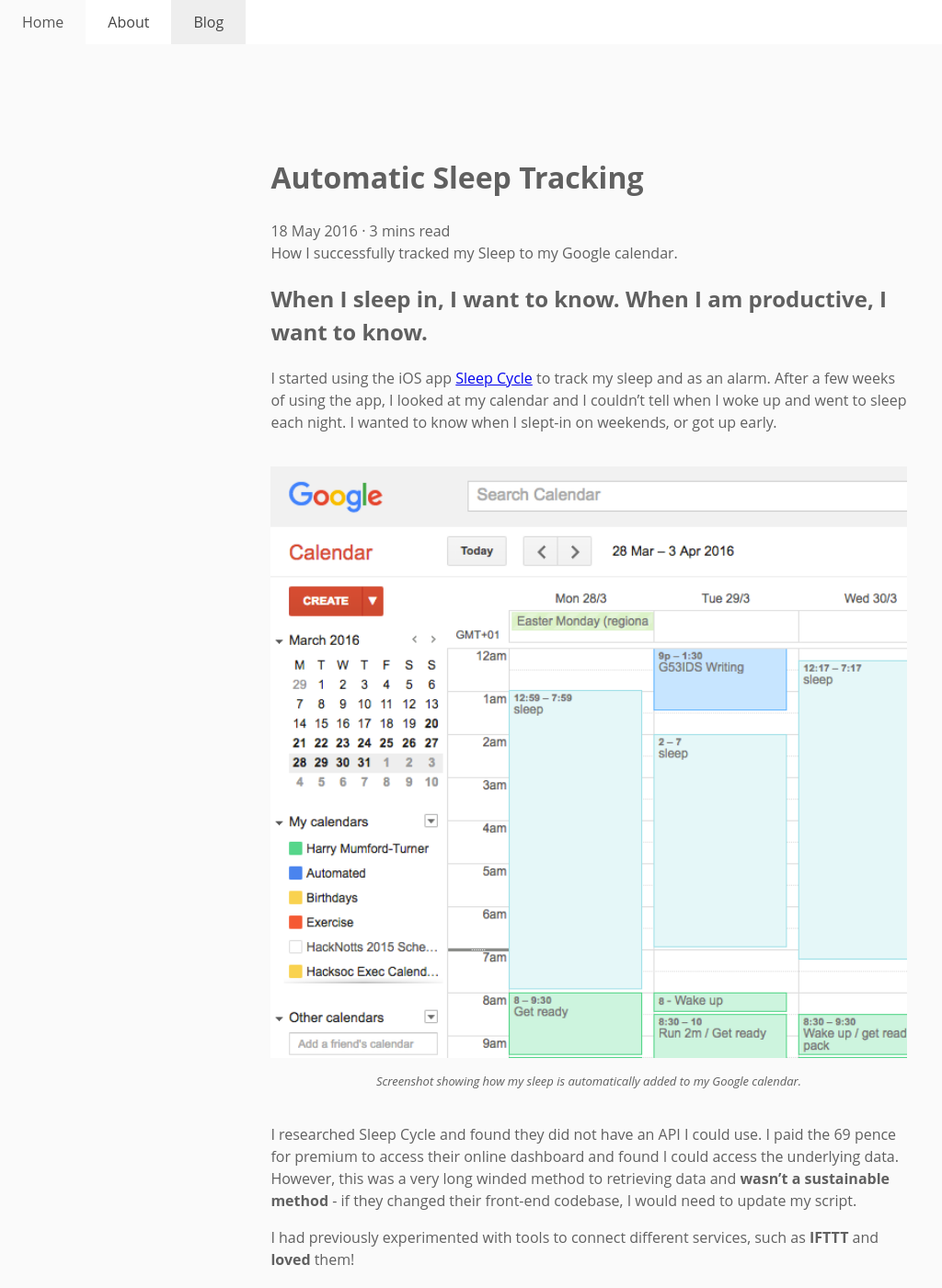
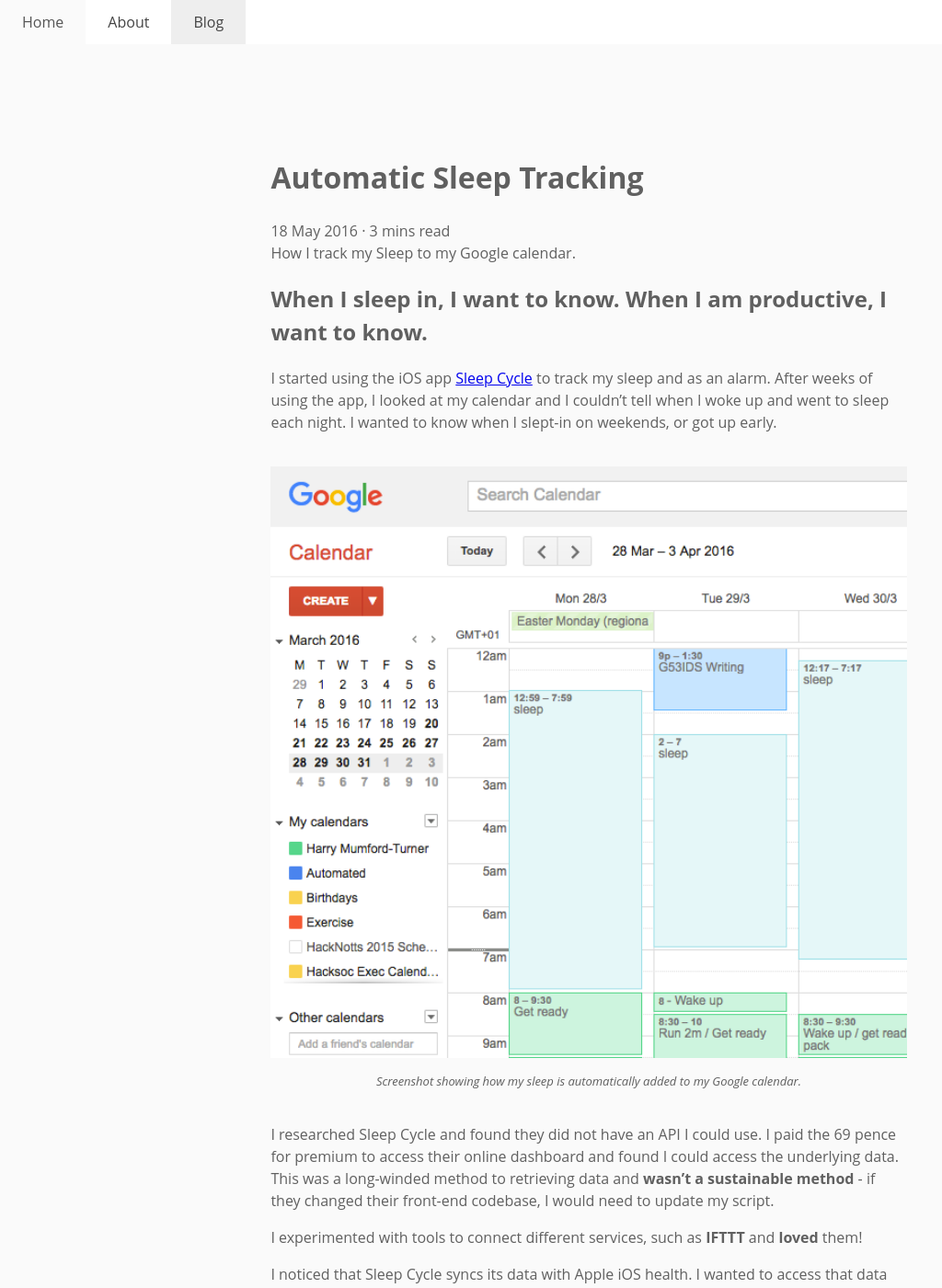
Before and after one commit to harrymt/blog, a Jekyll site: the page built from _posts/2016-05-18-sleep-tracking.md, in a window 1280 px wide and 1400 px high. Shown: the whole window at 92% size, without its empty margins (0-1024 px from the left). Built offline with Jekyll 4.4.1, drawn with Linux system fonts in a browser that asks for light colours; some of the changed text lies outside the part shown.

Commit message:
Tweaked english in current posts

```diff
--- a/_posts/2016-05-18-sleep-tracking.md
+++ b/_posts/2016-05-18-sleep-tracking.md
@@ -4,21 +4,21 @@
 ---
 
 <div class="message">
-How I successfully tracked my Sleep to my Google calendar.
+How I track my Sleep to my Google calendar.
 </div>
 
 ## When I sleep in, I want to know. When I am productive, I want to know.
 
-I started using the iOS app <a href="//www.sleepcycle.com">Sleep Cycle</a> to track my sleep and as an alarm. After a few weeks of using the app, I looked at my calendar and I couldn't tell when I woke up and went to sleep each night. I wanted to know when I slept-in on weekends, or got up early.
+I started using the iOS app <a href="//www.sleepcycle.com">Sleep Cycle</a> to track my sleep and as an alarm. After weeks of using the app, I looked at my calendar and I couldn't tell when I woke up and went to sleep each night. I wanted to know when I slept-in on weekends, or got up early.
 
 
 <img src="{{ site.baseurl }}/img/sleep-tracking.png">
 <p class="img-caption">Screenshot showing how my sleep is automatically added to my Google calendar.</p>
 
 
-I researched Sleep Cycle and found they did not have an API I could use. I paid the 69 pence for premium to access their online dashboard and found I could access the underlying data. However, this was a very long winded method to retrieving data and **wasn't a sustainable method** - if they changed their front-end codebase, I would need to update my script.
+I researched Sleep Cycle and found they did not have an API I could use. I paid the 69 pence for premium to access their online dashboard and found I could access the underlying data. This was a long-winded method to retrieving data and **wasn't a sustainable method** - if they changed their front-end codebase, I would need to update my script.
 
-I had previously experimented with tools to connect different services, such as **IFTTT** and **loved** them!
+I experimented with tools to connect different services, such as **IFTTT** and **loved** them!
 
 I noticed that Sleep Cycle syncs its data with Apple iOS health. I wanted to access that data and insert it into my calendar.
 **IFTTT** doesn't directly integrate with iOS Health, so I had to look around for other services that used that data and integrated with **IFTTT**.
@@ -80,6 +80,6 @@
 
 ## Fitbit - Steps
 
-A few months later, I managed to get my hands on a Fitbit Flex and was so happy to find it was MUCH simpler to track my sleep!
-I simply used <a href="//ifttt.com/recipes/173925-document-your-daily-activity-in-a-google-spreadsheet">this</a> **IFTTT** trigger and it started logging whenever I slept!
-However, using Sleep Cycle was an interesting process where I utilised multiple services to achieve a goal. So I'm glad I did it!
+Months later, I managed to get my hands on a Fitbit Flex and tracking my sleep was MUCH simpler!
+Use <a href="//ifttt.com/recipes/173925-document-your-daily-activity-in-a-google-spreadsheet">this</a> **IFTTT** trigger and it starts logging whenever you sleep!
+Using Sleep Cycle was an interesting process where I utilised services to achieve a goal. I'm glad I did it!
```
Also changed, not shown: other parts of _posts/2016-05-18-sleep-tracking.md (+2 -2 lines), _posts/2017-02-26-how-i-host-my-side-projects.md (+2 -2 lines).
